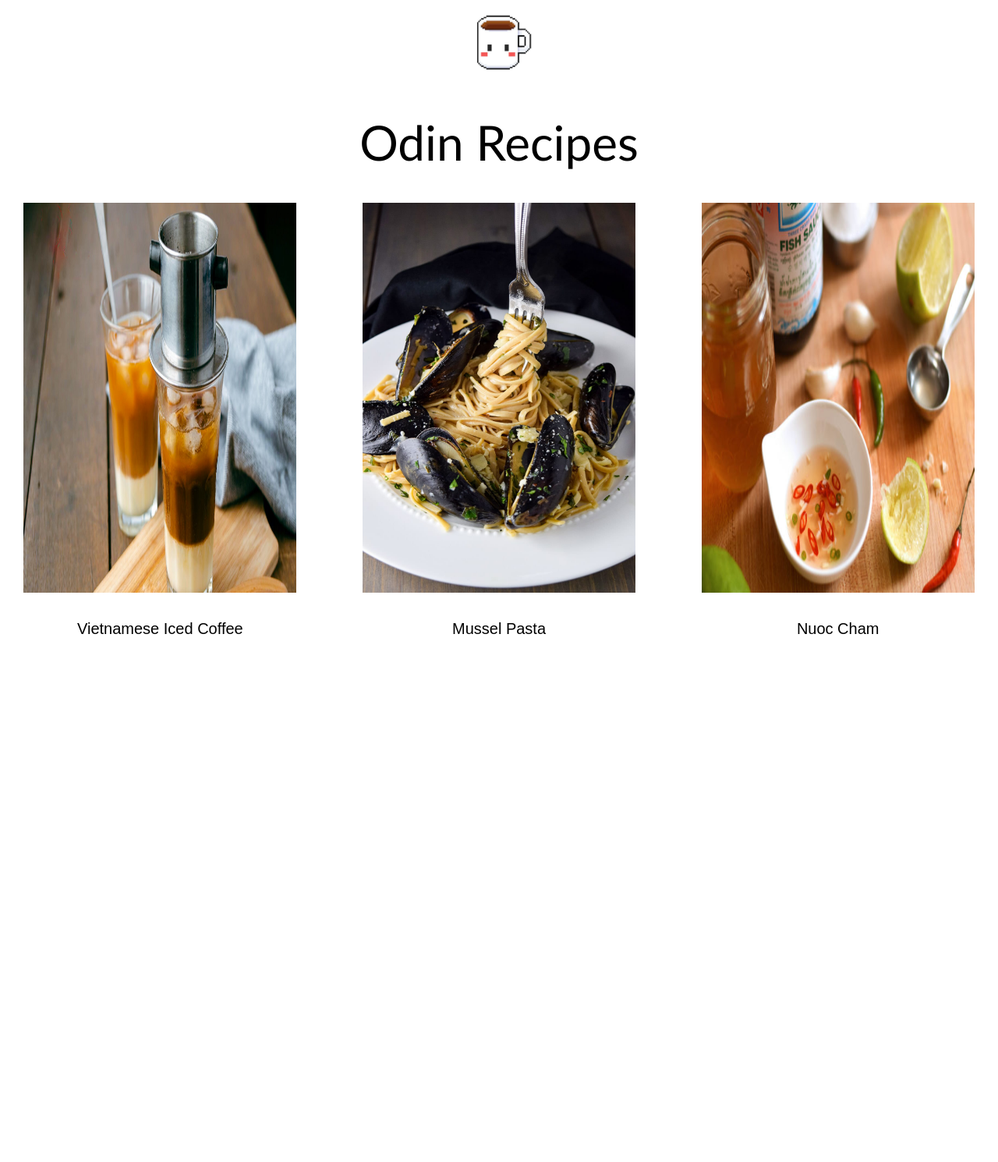
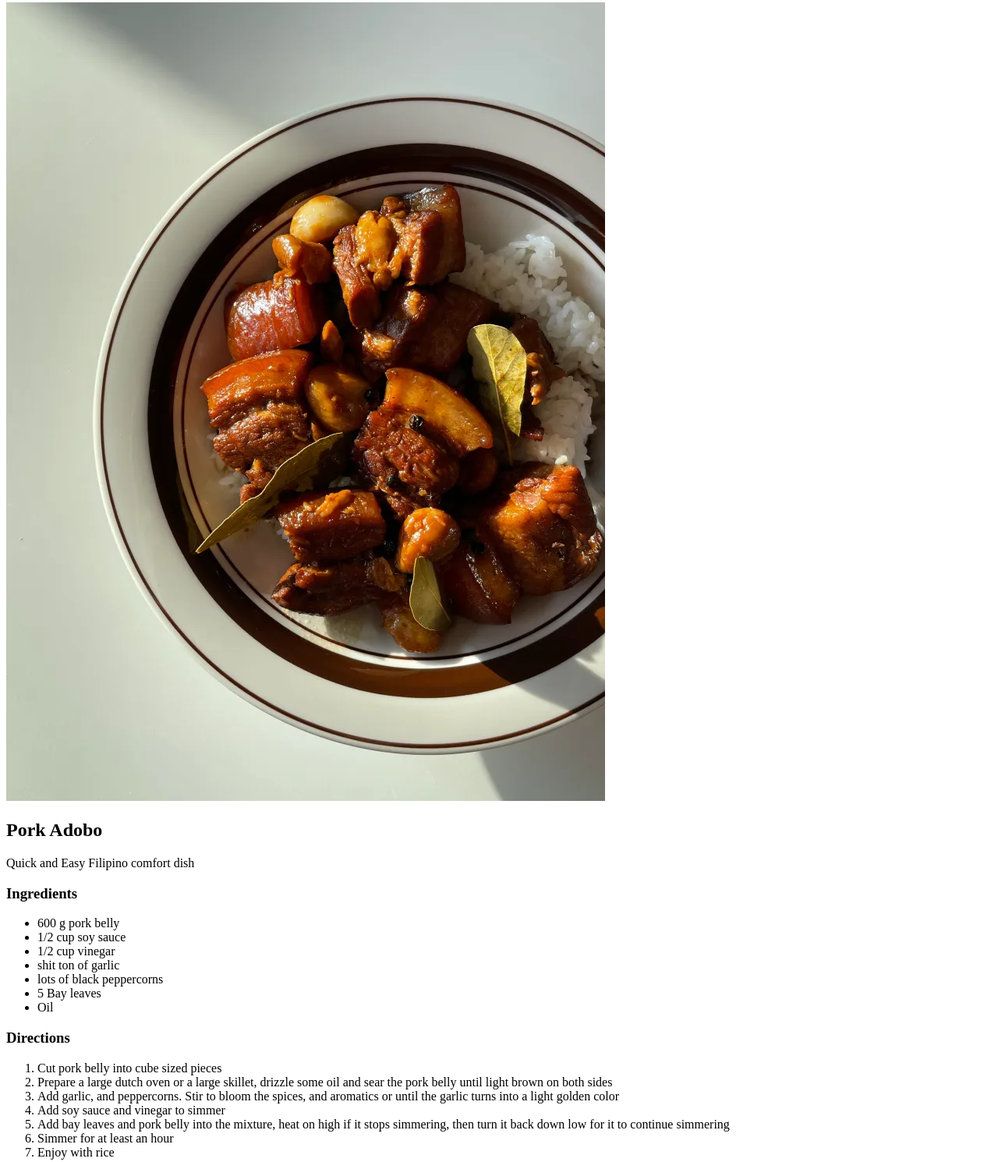
Before and after one commit to tunabearfish/Odin-Recipes, a plain HTML site: page index.html in a window 1280 px wide. Shown: the part 5-1495 px from the top of the page at 78% size. Before the commit the page ends 851 px from the top, so only its background shows below. Drawn offline with Linux system fonts and the light colour scheme; files that its build step writes are made by us from their sources.

Commit message:
edited recipe page

```diff
--- a/index.html
+++ b/index.html
@@ -1,32 +1,57 @@
 <!DOCTYPE html>
-
-<html>
+<html lang="en">
 <head>
-        <title>Odin Recipes</title>
-        <link rel="stylesheet" href="styles.css">
+    <meta charset="UTF-8">
+    <meta name="viewport" content="width=device-width, initial-scale=1.0">
+    <title>Recipes</title>
+    <link rel="stylesheet" href="/Odin-Recipe/styles.css">
 </head>
-
 <body>
     <div>
-            <a href="index.html"><img id = 'logo' src="./Recipes/sticker_3.webp" alt=""></a>
-        </div>
-        <h1 class = 'heading'>Odin Recipes</h1>
-        <div class= content>
-            <div class = 'item'>
-                <a href="./Recipes/vietnameseIceCoffee.html"><img src="./Recipes/vietnamese-iced-coffee-1.jpg" alt="Vietnamese Iced Coffee"></a>
-                <p>Vietnamese Iced Coffee</p>
-            </div>
-            <div class = 'item'>
-                <a href="./Recipes/musselPasta.html"><img src="./Recipes/mussels-over-creamy-linguini3.jpg" alt="Mussel Pasta"></a>
-                <p>Mussel Pasta</p>
+        <img src="./PorkAdobo.jpg" alt="PorkAdobo">
+        <h2>
+            Pork Adobo
+        </h2>
+        <p>Quick and Easy Filipino comfort dish</p>
+        <h3>Ingredients</h3>
+        <ul>
+            <li>600 g pork belly</li>
+            <li>1/2 cup soy sauce</li>
+            <li>1/2 cup vinegar</li>
+            <li>shit ton of garlic</li>
+            <li>lots of black peppercorns</li>
+            <li>5 Bay leaves</li>
+            <li>Oil</li>
+        </ul>
+        <h3>Directions</h3>
+        <ol>
+            <li> Cut pork belly into cube sized pieces</li>
+            <li> Prepare a large dutch oven or a large skillet, drizzle some oil and sear the pork belly until light brown on both sides </li>
+            <li>Add garlic, and peppercorns. Stir to bloom the spices, and aromatics or until the garlic turns into a light golden color</li>
+            <li>Add soy sauce and vinegar to simmer</li>
+            <li>Add bay leaves and pork belly into the mixture, heat on high if it stops simmering, then turn it back down low for it to continue simmering</li>
+            <li>Simmer for at least an hour</li>
+            <li>Enjoy with rice</li>
 
-            </div>
-            <div class = 'item'>
-                <a href="./Recipes/vietSauce.html"><img src="./Recipes/nuoc-cham-recipe-680x451.jpg" alt="Nuoc Cham"></a>
-                <p>Nuoc Cham</p>
 
+        </ol>
     </div>
 
+    <div>
+        <img src="./CoconutLatte.jpg" alt="CoconutLatte">
+        <h2> Coconut Latte</h2>
+        <p>A simple refreshing drink</p>
+        <h3> Ingredients:</h3>
+        <ul>
+            <li>Coffee of your choice(I made an espresso)</li>
+            <li>Coconut Milk</li>
+        </ul>
+        <h3>Directions</h3>
+        <ol>
+            <li>Prepare your coffee</li>
+            <li>pour in coconut milk</li>
+            <li>enjoy it hot or with ice</li>
+        </ol>
     </div>
 
 </body>
--- a/styles.css
+++ b/styles.css
@@ -1,52 +0,0 @@
-html{
-    font-family: 'quicksand',sans-serif;
-}
-
-h1{
-    font-weight: 300;
-}
-
-.item img:hover{
-    transform: scale(1.05);
-    transition: all ease;
-    border-radius: 15px;
-    box-shadow: 0 0 5px rgb(136,219,140);
-}
-
-.heading{
-    font-size: 62px;
-    font-family: 'Trebuchet MS', 'Lucida Sans Unicode', 'Lucida Grande', 'Lucida Sans', Arial, sans-serif;
-    text-align: center;
-}
-
-#logo{
-    width: 100px;
-    height: 100px;
-    margin-left: auto;
-    margin-right: auto;
-    display: block;
-}
-
-.content{
-    display: flex;
-    flex-direction: row;
-    justify-content: center;
-    font-size: 20px;
-    gap: 20px;
-}
-div img{
-    width: 350px;
-    height: 500px;
-}
-.item{
-    display: flex;
-    flex-direction: column;
-    gap: 10px;
-    align-items: center;
-    width: 400px;
-    text-align: center;
-}
-.content{
-    gap:40px;
-    display: flex;
-}
```
Also changed, not shown: Recipes/musselPasta.html (deleted, +0 -34 lines), Recipes/vietSauce.html (deleted, +0 -32 lines), Recipes/vietnameseIceCoffee.html (deleted, +0 -31 lines), CoconutLatte.jpg (added), PorkAdobo.jpg (added), Recipes/musselPasta.css (deleted), Recipes/mussels-over-creamy-linguini3.jpg (deleted), Recipes/nuoc-cham-recipe-680x451.jpg (deleted), Recipes/sticker_3.webp (deleted), Recipes/vietSauce.css (deleted), Recipes/vietnamese-iced-coffee-1.jpg (deleted), Recipes/vietnameseIceCoffee.css (deleted). Lines whose indentation alone changed are shown as unchanged.
